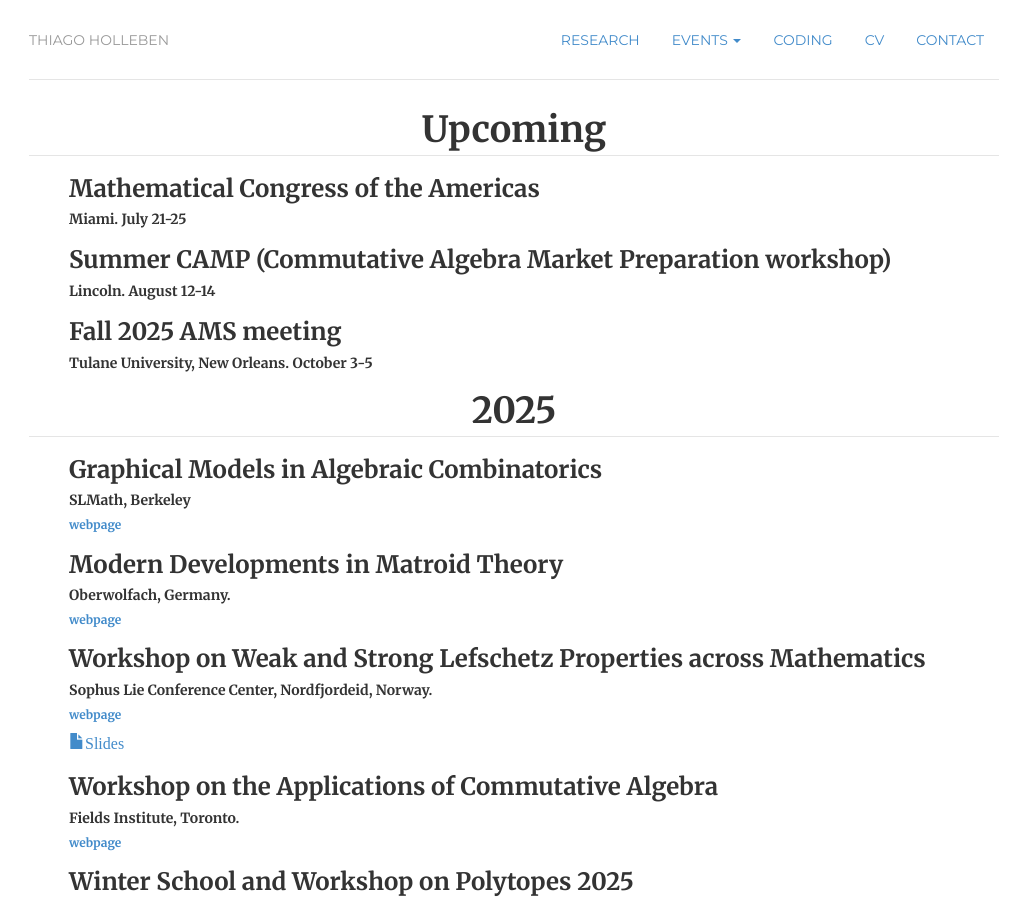
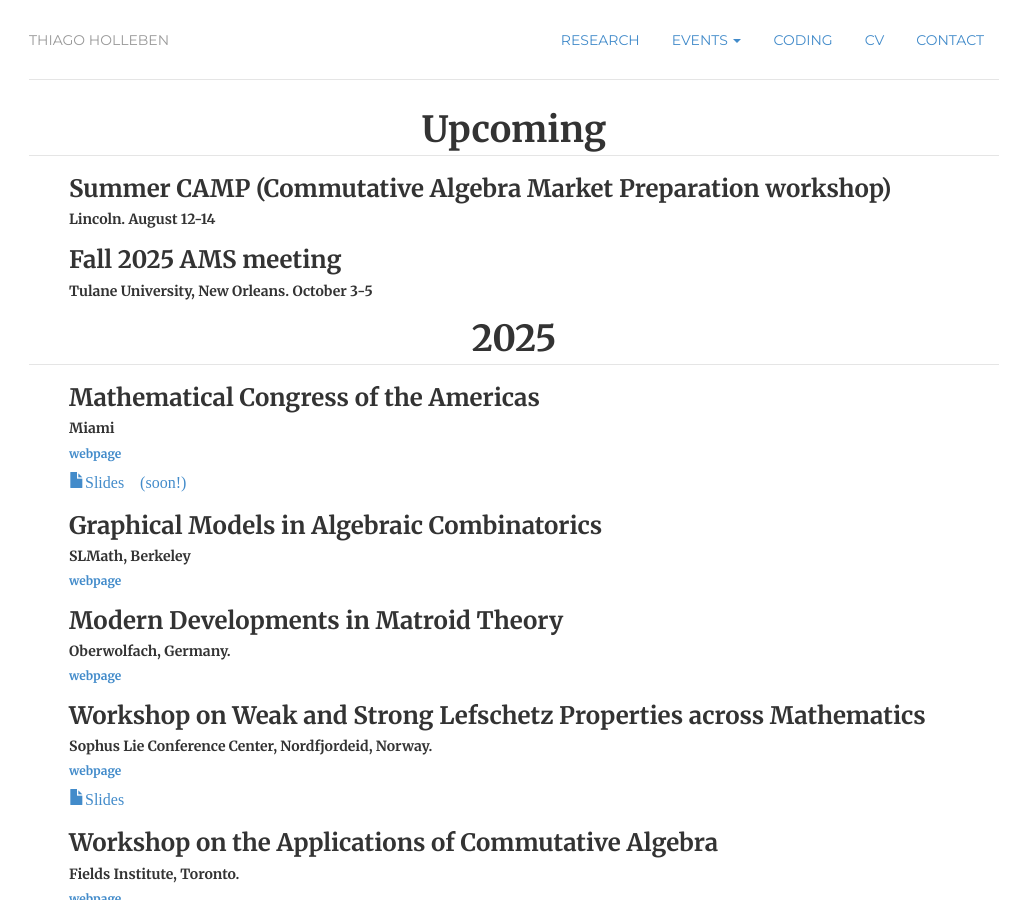
Before and after one commit to hollebenthiago/hollebenthiago.github.io, a Jekyll site: the page built from attended/index.html, in a window 1280 px wide and 900 px high. Shown: the whole window, without its empty margins (126-1141 px from the left). Built offline with Jekyll 4.4.1, drawn with Linux system fonts in a browser that asks for light colours.

Commit message:
including miami (no slides yet)

```diff
--- a/attended/index.html
+++ b/attended/index.html
@@ -11,14 +11,6 @@ description: Thiago Holleben is a PhD candidate at Dalhousie University.
 
     <div class="paper-list">
         <ul>
-            <li>
-                <h3>
-                    Mathematical Congress of the Americas
-                </h3>
-                <h5>
-                    Miami. July 21-25
-                </h5>
-            </li>
             <li>
                 <h3>
                     Summer CAMP (Commutative Algebra Market Preparation workshop)
@@ -41,6 +33,18 @@ description: Thiago Holleben is a PhD candidate at Dalhousie University.
 
     <div class="paper-list">
         <ul>
+            <li>
+                <h3>
+                    Mathematical Congress of the Americas
+                </h3>
+                <h5>
+                    Miami
+                </h5>
+                <h6>
+                    <a href="https://www.mca2025.org/event/9e9666dd-2643-423b-b343-91f10f36e686/mca-2025">webpage</a>
+                </h6>
+                <a href="../slidesposters/slides/lefschetz25.pdf"><i class="glyphicon glyphicon-file">Slides (soon!)</i></a>
+            </li>
             <li>
                 <h3>
                     Graphical Models in Algebraic Combinatorics
```
